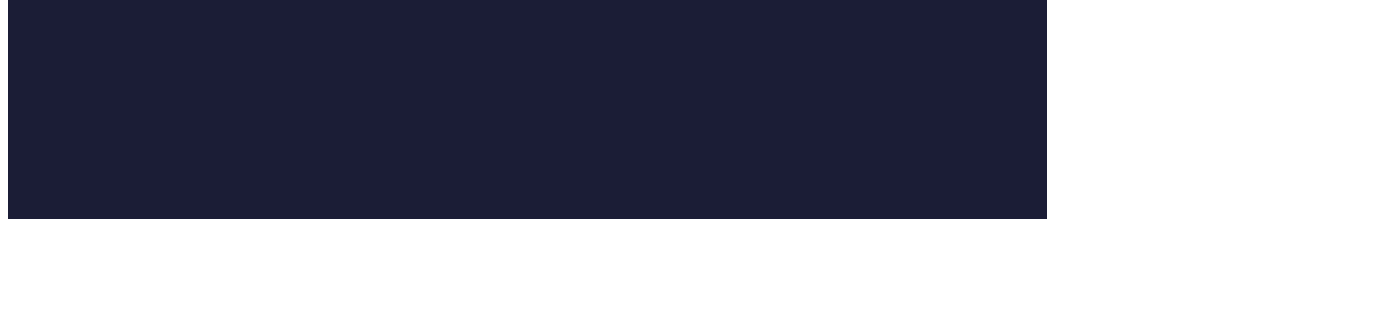
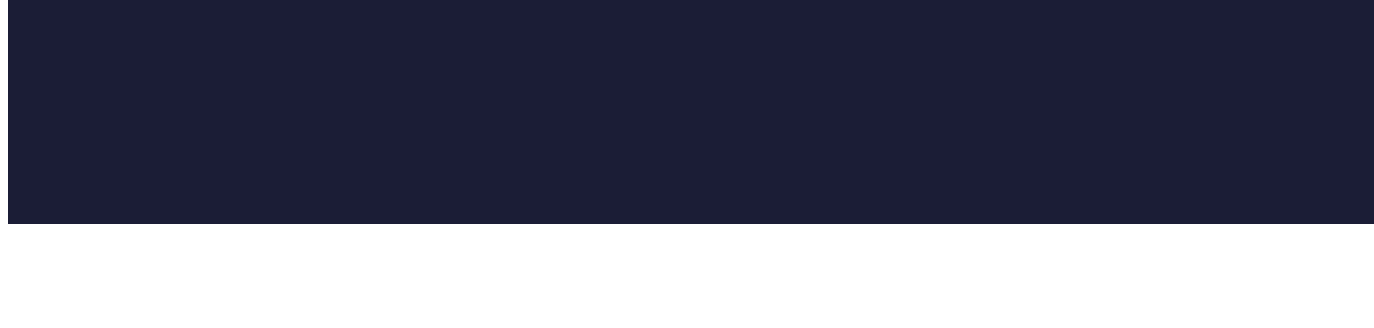
Before and after one commit to Axure0/World-Zero, a plain HTML site: page index.html in a window 1280 px wide. Shown: the part 472-800 px from the top of the page, 1374 px wide, since content can reach past the window. Drawn offline with Linux system fonts and the light colour scheme.

Commit message:
Update style.css

```diff
--- a/style.css
+++ b/style.css
@@ -5,8 +5,8 @@ body {
   font-size: 14px;
 }
 .v13_11 {
-  width: 1039px;
-  height: 683px;
+  width: 1366px;
+  height: 688px;
   background: rgba(255,255,255,1);
   opacity: 1;
   position: relative;
@@ -15,8 +15,8 @@ body {
   overflow: hidden;
 }
 .v5_4 {
-  width: 1039px;
-  height: 683px;
+  width: 1366px;
+  height: 688px;
   background: url("../images/v5_4.png");
   background-repeat: no-repeat;
   background-position: center center;
@@ -28,8 +28,8 @@ body {
   overflow: hidden;
 }
 .v1_2 {
-  width: 1039px;
-  height: 683px;
+  width: 1366px;
+  height: 688px;
   background: rgba(27,29,54,1);
   opacity: 1;
   position: relative;
```
